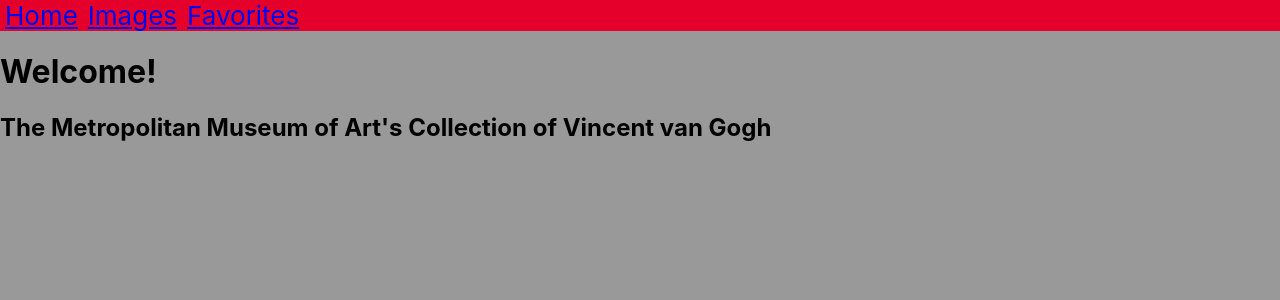
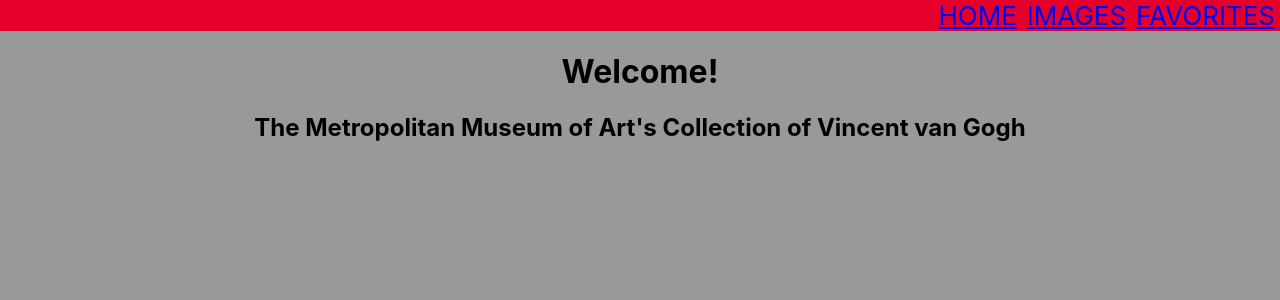
Before and after one commit to austinbaik/austinbaik-Austin-phase-2-react-project, a React (Create React App) app: page / in a window 1280 px wide. Shown: the top 300 px of the page. Built offline with nearby package versions, Linux system fonts and the light colour scheme.

Commit message:
deleted obsolete .css files

```diff
--- a/src/App.css
+++ b/src/App.css
@@ -94,8 +94,8 @@
 
 body {
   margin: 0;
-  background-color: rgba(0,0,0,0.4);
-
+  background-color: rgba(0, 0, 0, 0.4);
+  text-align: center;
   font-family: -apple-system, BlinkMacSystemFont, 'Segoe UI', 'Roboto', 'Oxygen',
     'Ubuntu', 'Cantarell', 'Fira Sans', 'Droid Sans', 'Helvetica Neue',
     sans-serif;
@@ -110,9 +110,10 @@
 
 .nav {
   font: 'Helvetica Neue';
+  text-align: right;
   font-size: calc(10px + 2vmin);
   color: white;
-  background-color: #e4002b ;
+  background-color: #e4002b;
 }
 
 .center {
--- a/src/Nav.js
+++ b/src/Nav.js
@@ -12,11 +12,11 @@
 
     return(
     <div className='nav'>
-      <Link className="navBarLink" to="/">Home</Link>
+      <Link className="navBarLink" to="/">HOME</Link>
 
-      <Link className="navBarLink" to="/images">Images</Link>
+      <Link className="navBarLink" to="/images">IMAGES</Link>
 
-      <Link className="navBarLink" to="/favorites">Favorites</Link>
+      <Link className="navBarLink" to="/favorites">FAVORITES</Link>
   </div>
     )
 }
--- a/src/index.css
+++ /dev/null
@@ -1,32 +0,0 @@
-body {
-  margin: 0;
-  font-family: -apple-system, BlinkMacSystemFont, 'Segoe UI', 'Roboto', 'Oxygen',
-    'Ubuntu', 'Cantarell', 'Fira Sans', 'Droid Sans', 'Helvetica Neue',
-    sans-serif;
-  -webkit-font-smoothing: antialiased;
-  -moz-osx-font-smoothing: grayscale;
-}
-
-code {
-  font-family: source-code-pro, Menlo, Monaco, Consolas, 'Courier New',
-    monospace;
-}
-
-.nav {
-  font: 'Helvetica Neue';
-  font-size: calc(10px + 2vmin);
-  color: white;
-  background-color: #e4002b ;
-}
-
-.center {
-  margin: auto;
-  width: 50%;
-  border: 3px solid green;
-  padding: 10px;
-}
-
-
-.navBarLink {
-  margin: 5px;
-}
```
Also changed, not shown: src/Card.css (deleted, +0 -7 lines). Lines whose indentation alone changed are shown as unchanged.
